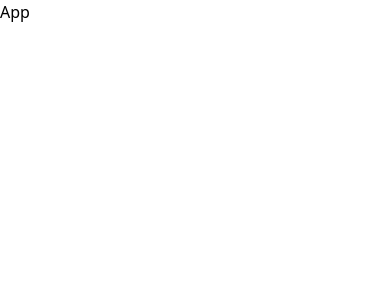
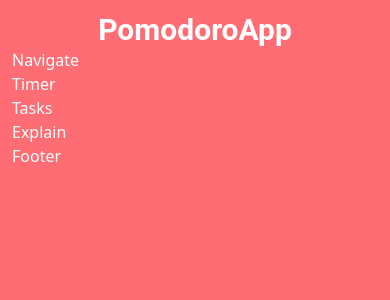
Before and after one commit to andresNeveu/pomodoro-app, a React (Vite) app: page / in a window 390 px wide. Shown: the top 300 px of the page. Built offline with nearby package versions, Linux system fonts and the light colour scheme.

Commit message:
firts structure

```diff
--- a/src/App.tsx
+++ b/src/App.tsx
@@ -1,5 +1,28 @@
+import Explain from './components/sections/Explain';
+import Tasks from './components/sections/Tasks';
+import Timer from './components/sections/Timer';
+
 const App = () => {
-	return <>App</>;
+	return (
+		<div className='bg-redPod h-screen p-3'>
+			<div className='md:flex'>
+				<header className='text-center text-3xl font-semibold font-roboto md:text-left md:w-1/2 md:text-4xl 2xl:text-5xl'>
+					PomodoroApp
+				</header>
+				<nav className='md:w-1/2'>Navigate</nav>
+			</div>
+			<section>
+				<Timer />
+			</section>
+			<section>
+				<Tasks />
+			</section>
+			<section>
+				<Explain />
+			</section>
+			<footer>Footer</footer>
+		</div>
+	);
 };
 
 export default App;
--- /dev/null
+++ b/src/components/sections/Explain.tsx
@@ -0,0 +1,5 @@
+const Explain = () => {
+	return <>Explain</>;
+};
+
+export default Explain;
--- /dev/null
+++ b/src/components/sections/Tasks.tsx
@@ -0,0 +1,5 @@
+const Tasks = () => {
+	return <>Tasks</>;
+};
+
+export default Tasks;
--- /dev/null
+++ b/src/components/sections/Timer.tsx
@@ -0,0 +1,5 @@
+const Timer = () => {
+	return <>Timer</>;
+};
+
+export default Timer;
--- a/src/index.css
+++ b/src/index.css
@@ -1,3 +1,29 @@
 @tailwind base;
 @tailwind components;
 @tailwind utilities;
+
+
+/* width */
+::-webkit-scrollbar {
+  width: 10px;
+}
+
+/* Track */
+::-webkit-scrollbar-track {
+  background: #f1f1f1;
+}
+
+/* Handle */
+::-webkit-scrollbar-thumb {
+  background: #888;
+}
+
+/* Handle on hover */
+::-webkit-scrollbar-thumb:hover {
+  background: #555;
+}
+
+html {
+  overflow-y: scroll;
+  color: #FFFFFF;
+}
--- a/tailwind.config.js
+++ b/tailwind.config.js
@@ -2,7 +2,14 @@
 export default {
 	content: ['./index.html', './src/**/*.{js,ts,jsx,tsx}'],
 	theme: {
-		extend: {},
+		extend: {
+			colors: {
+				redPod: '#FE6D73',
+			},
+			fontFamily: {
+				roboto: ['Roboto', 'sans-serif'],
+			},
+		},
 	},
 	plugins: [],
 };
```
Also changed, not shown: 1 other file (tests, documents, lock files or other folders).
